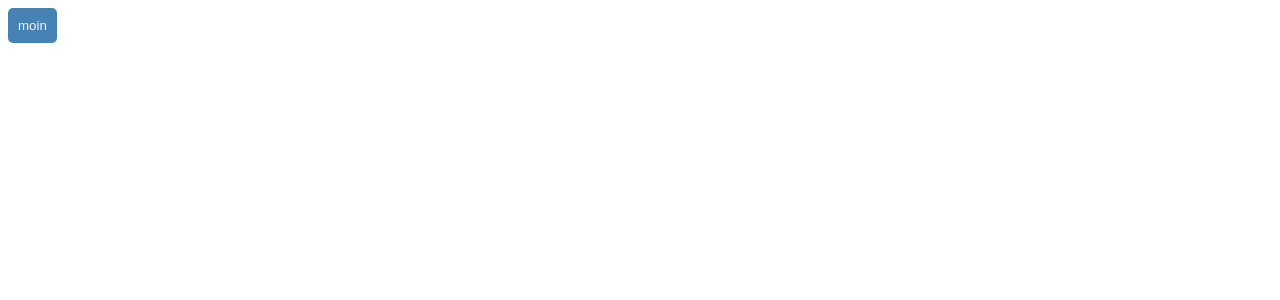
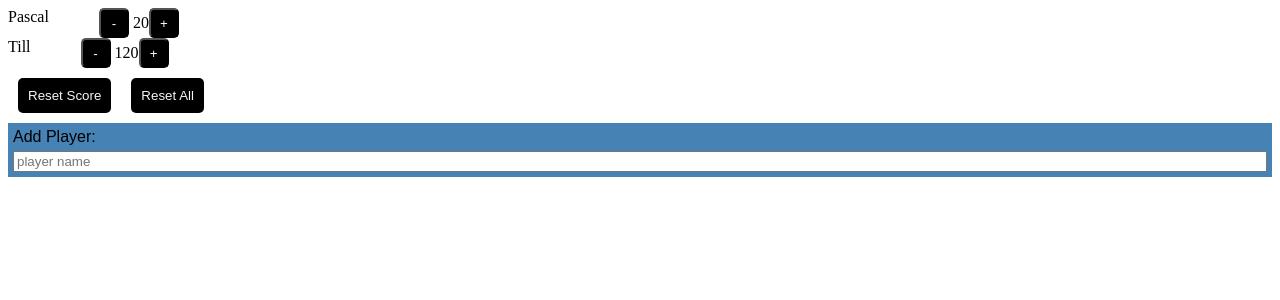
Before and after one commit to pascalweber85/scorekeeper, a React (Create React App) app: page / in a window 1280 px wide. Shown: the top 300 px of the page. Built offline with nearby package versions, Linux system fonts and the light colour scheme.

Commit message:
put functions together and make app work

```diff
--- a/src/App.js
+++ b/src/App.js
@@ -1,9 +1,61 @@
 import Button from './Button'
+import Player from './Player'
+import PlayerForm from './PlayerForm'
+import { useState } from 'react'
 
 export default function App() {
+  const [players, setPlayers] = useState([
+    { name: 'Pascal', score: 20 },
+    { name: 'Till', score: 120 },
+  ])
+
   return (
     <div className="App">
-      <Button isActive={'moin'}>moin</Button>
+      {players.map((player, index) => (
+        <Player
+          onMinus={() => countMinus(index)}
+          onPlus={() => countPlus(index)}
+          key={player.name}
+          name={player.name}
+          score={player.score}
+        />
+      ))}
+
+      <Button onClick={resetScores}>Reset Score</Button>
+      <Button onClick={resetAll}>Reset All</Button>
+      <PlayerForm onSubmit={createPlayer} />
     </div>
   )
+
+  function createPlayer(name) {
+    setPlayers([...players, { name, score: 0 }])
+  }
+
+  function resetScores() {
+    setPlayers(players.map(player => ({ ...player, score: 0 })))
+  }
+
+  function resetAll() {
+    setPlayers([])
+  }
+
+  function countMinus(index) {
+    const playerToUpdate = players[index]
+
+    setPlayers([
+      ...players.slice(0, index),
+      { ...playerToUpdate, score: playerToUpdate.score - 1 },
+      ...players.slice(index + 1),
+    ])
+  }
+
+  function countPlus(index) {
+    const playerToUpdate = players[index]
+
+    setPlayers([
+      ...players.slice(0, index),
+      { ...playerToUpdate, score: playerToUpdate.score + 1 },
+      ...players.slice(index + 1),
+    ])
+  }
 }
--- a/src/Button.css
+++ b/src/Button.css
@@ -4,6 +4,7 @@
   background: black;
   color: whitesmoke;
   border-radius: 5px;
+  margin: 10px;
 }
 
 .Button.active {
@@ -13,3 +14,7 @@
   color: whitesmoke;
   border-radius: 5px;
 }
+
+Button:hover {
+  background: red;
+}
--- a/src/Player.css
+++ b/src/Player.css
@@ -4,10 +4,26 @@
   gap: 50px;
 }
 
-.Player__button {
+.Button__minus {
   background: black;
   color: white;
   width: 30px;
   height: 30px;
   border-radius: 5px;
 }
+
+.Button__plus {
+  background: black;
+  color: white;
+  width: 30px;
+  height: 30px;
+  border-radius: 5px;
+}
+
+.Button__plus:hover {
+  background: green;
+}
+
+.Button__minus :hover {
+  background: red;
+}
--- a/src/Player.js
+++ b/src/Player.js
@@ -14,11 +14,11 @@ export default function Score({ name, score, onMinus, onPlus }) {
     <section className="Player">
       {name}
       <div className="Player__container">
-        <button className="Player__button" onClick={onMinus}>
+        <button className="Button__minus" onClick={onMinus}>
           -
         </button>{' '}
         {score}
-        <button className="Player__button" onClick={onPlus}>
+        <button className="Button__plus" onClick={onPlus}>
           +
         </button>
       </div>
```
